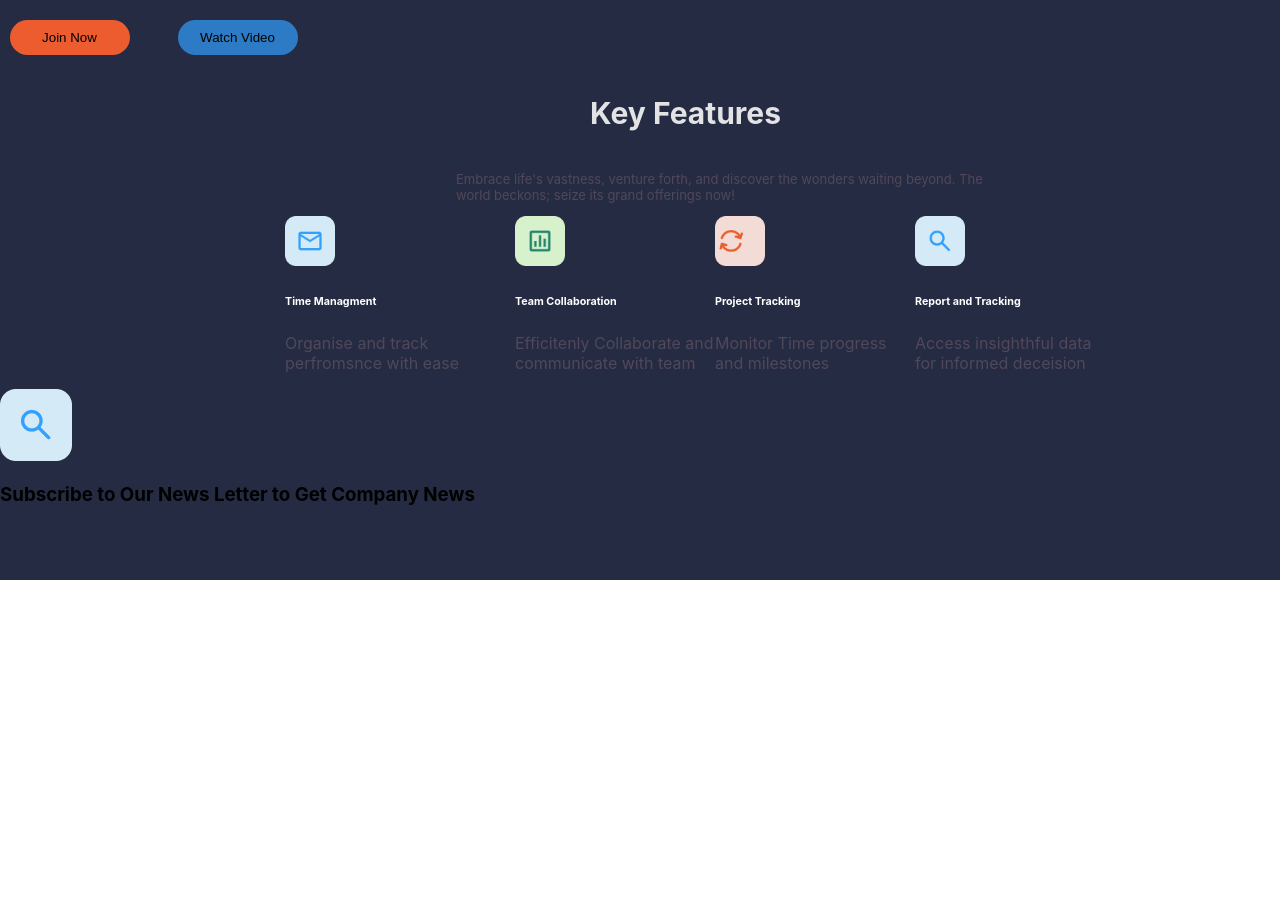
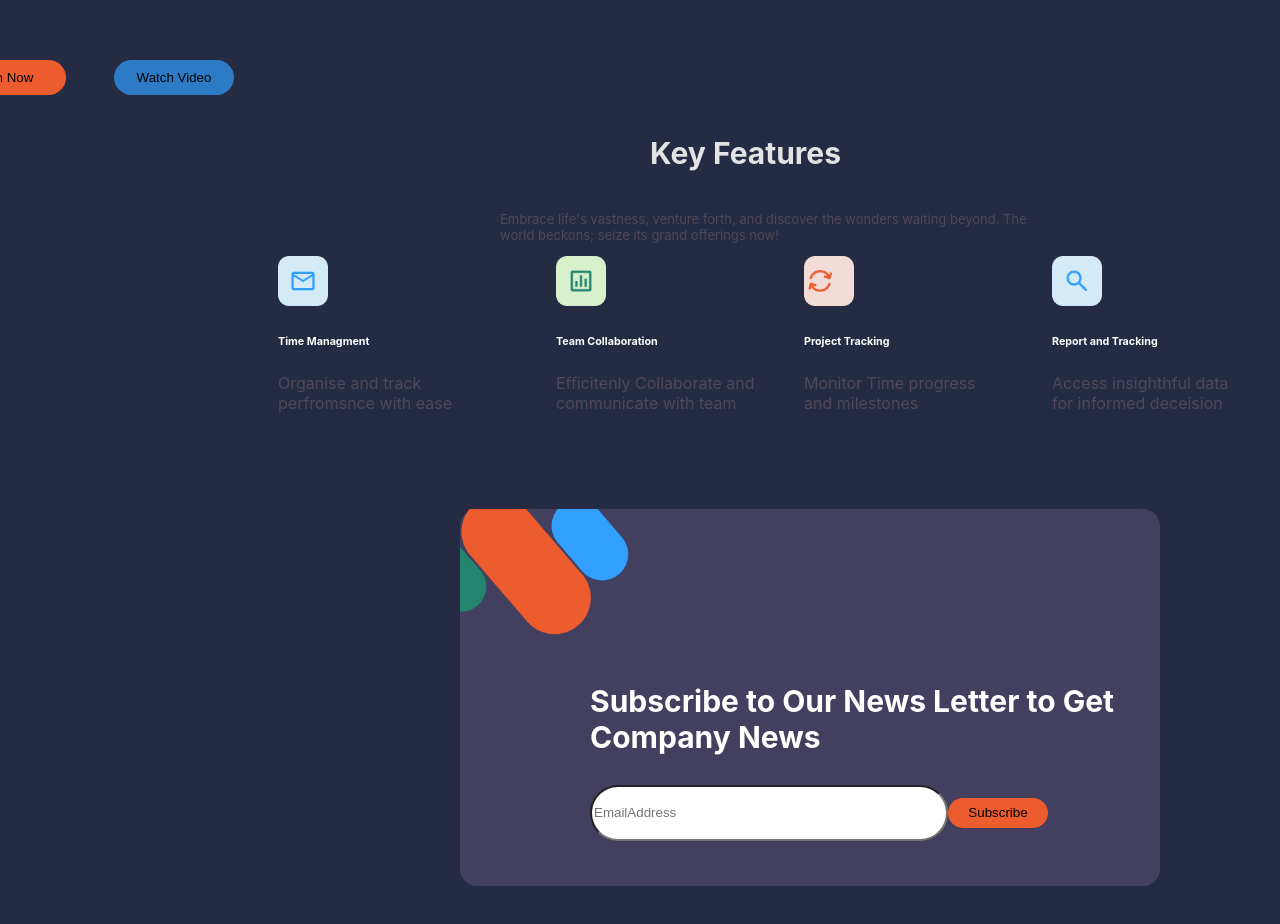
Before and after one commit to jMkwendy45/TimeKeeperFrontEnd, a React (Create React App) app: page / in a window 1280 px wide. Shown: the part 460-1384 px from the top of the page. Before the commit the page ends 1040 px from the top, so only its background shows below. Built offline with nearby package versions, Linux system fonts and the light colour scheme.

Commit message:
homepage

```diff
--- a/src/component/home/Home.jsx
+++ b/src/component/home/Home.jsx
@@ -1,13 +1,14 @@
 import './home.css'
 import NavBar from '../../component/navBar/NavBar'
 import lottie from 'lottie-web';
-import React, { useEffect, useRef } from 'react';
+import React, { useEffect, useRef,useState } from 'react';
 // import { Link } from "react-router-dom";
 import MessageIcon from './Icon Boxs.png'
 import TeamIcon from './Icon Box.png'
 import ReloadIcon from'./reload.png'
 import SearchIcon from './searchic.png'
 import timePlay from './time.json'
+import subscribePict from './Pills.png'
 
 const Home = ()=>{
     const container = useRef(null);
@@ -25,6 +26,30 @@ const Home = ()=>{
             anim.destroy();
         };
     }, []);
+
+
+    const loginData = {
+        emailAddress: "",
+    }
+    const [data, setData] = useState(loginData);
+    const collectLoginData = async (event) => {
+        event.preventDefault();
+
+        setData((state) => ({
+            ...state,
+            [event.target.name]: event.target.value,
+        }));
+
+    }
+    const handleSubmit = async (event) => {
+        event.preventDefault();
+        const JoinToPartnerData = {
+            emailAddress: data.emailAddress,
+        }
+        console.log(JoinToPartnerData)
+    }
+
+
     return(
         <div className="home-container">
             <NavBar/>
@@ -45,7 +70,7 @@ const Home = ()=>{
                </div>
 
            </div>
-           <div  className="container" style={{ height: '300px', width: '400px'}} ref={container} ></div>
+           <div  className="container" style={{ height: '300px', width: '500px'}} ref={container} ></div>
        </div>
       <div className="joinandwatchButton">
           <div className="joinButton">
@@ -92,11 +117,12 @@ const Home = ()=>{
             <div>
                 <div className="subscribe-box">
                     <div >
-                        <img src={SearchIcon} alt="React Image" />
+                        <img src={subscribePict} alt="React Image" />
                        <h3>Subscribe to Our News Letter to Get Company News</h3>
                     </div>
-                   <div>
-
+                   <div className="sub-button">
+                       <input type="email" name="emailAddress" placeholder="EmailAddress" onChange={collectLoginData} />
+                       <button className="submitBtn" onClick={handleSubmit}>Subscribe</button>
                    </div>
                 </div>
 
--- a/src/component/home/home.css
+++ b/src/component/home/home.css
@@ -1,12 +1,14 @@
 .text-container{
     padding:20px 20px;
     display: flex;
-    justify-content: center;
-    align-items: center;
+    margin:40px;
+    /*width:1000px;*/
+    justify-content: space-around;
+    /*align-items: center;*/
 }
 .home-container{
     background-color:#252b42;
-    height:130vh;
+    height:190vh;
 }
 .streamText{
     font-size:20px;
@@ -25,7 +27,7 @@
     display: flex;
     justify-content: center;
     align-items: center;
-    margin-right:973px;
+    margin-right:1100px;
     margin-top:50px;
     gap:3rem;
 }
@@ -45,14 +47,14 @@
 }
 .key_text h4{
     color:#e3e3e6;
-    margin-left:590px;
+    margin-left:650px;
     font-size:30px;
 }
 .embrace_text p{
     width:550px;
     overflow-wrap:break-word;
     color: #50485a;
-    margin-left:456px;
+    margin-left:500px;
     font-size:13px;
 }
 /*.st-cont{*/
@@ -65,7 +67,8 @@
     display: flex;
     justify-content: center;
     align-items: center;
-    margin-left: 120px;
+    margin-left: 250px;
+     gap:3rem;
 }
 .key-feature-imgs h6{
     color:white;
@@ -81,5 +84,39 @@
 .task-mang p {
     margin-right: 30px;
 }
+.subscribe-box{
+    width: 700px;
+    height: 377px;
+    border: none;
+    background:#433f5f;
+    border-radius:17px;
 
-/*#30293f*/
+    boxShadow: 2px 2px 4px rgba(0, 0, 0, 0.2);
+    /*padding: 90px;*/
+    margin-left:460px;
+    margin-top:80px;
+}
+.subscribe-box img{
+    height:140px;
+}
+.subscribe-box h3{
+    margin-left:130px;
+    font-size:30px;
+    color:white;
+}
+.sub-button{
+    margin-left:130px;
+}
+.sub-button input{
+    height:50px;
+    width:350px;
+    border-radius:40px;
+}
+.sub-button button{
+    magin-right:20px;
+    height:30px;
+    width:100px;
+    border:none;
+    border-radius:40px;
+    background-color: #ec5c2e;
+}
```
Also changed, not shown: src/component/signup/Signup.jsx (added, +27 -0 lines), src/component/signup/signup.css (added).
